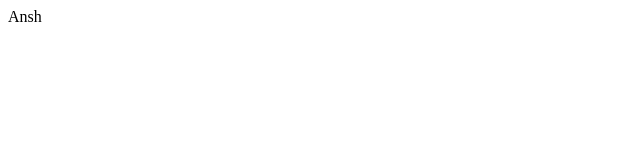
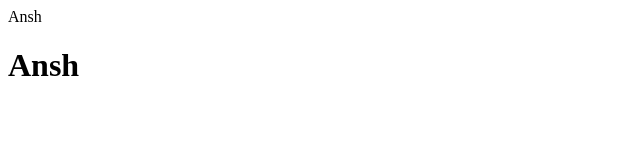
Before and after one commit to AnshRnb/C-plus-plus, a plain HTML site: page index.html in a window 1280 px wide. Shown: the whole page, without its empty margins (0-640 px from the left). Drawn offline with Linux system fonts and the light colour scheme.

Commit message:
changes in index.html

```diff
--- a/index.html
+++ b/index.html
@@ -1 +1,3 @@
 <p>Ansh</p>
+
+<h1>Ansh</h1>
```
